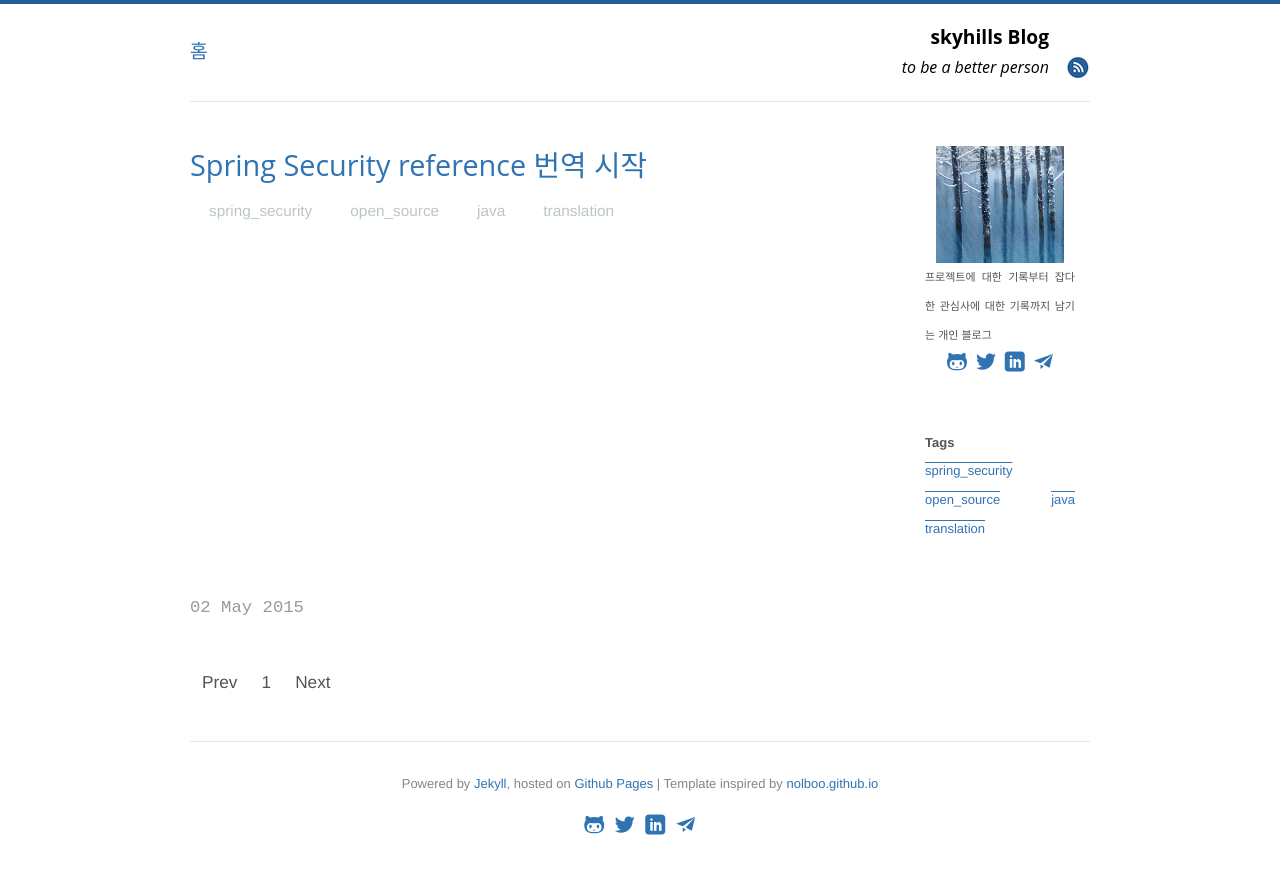
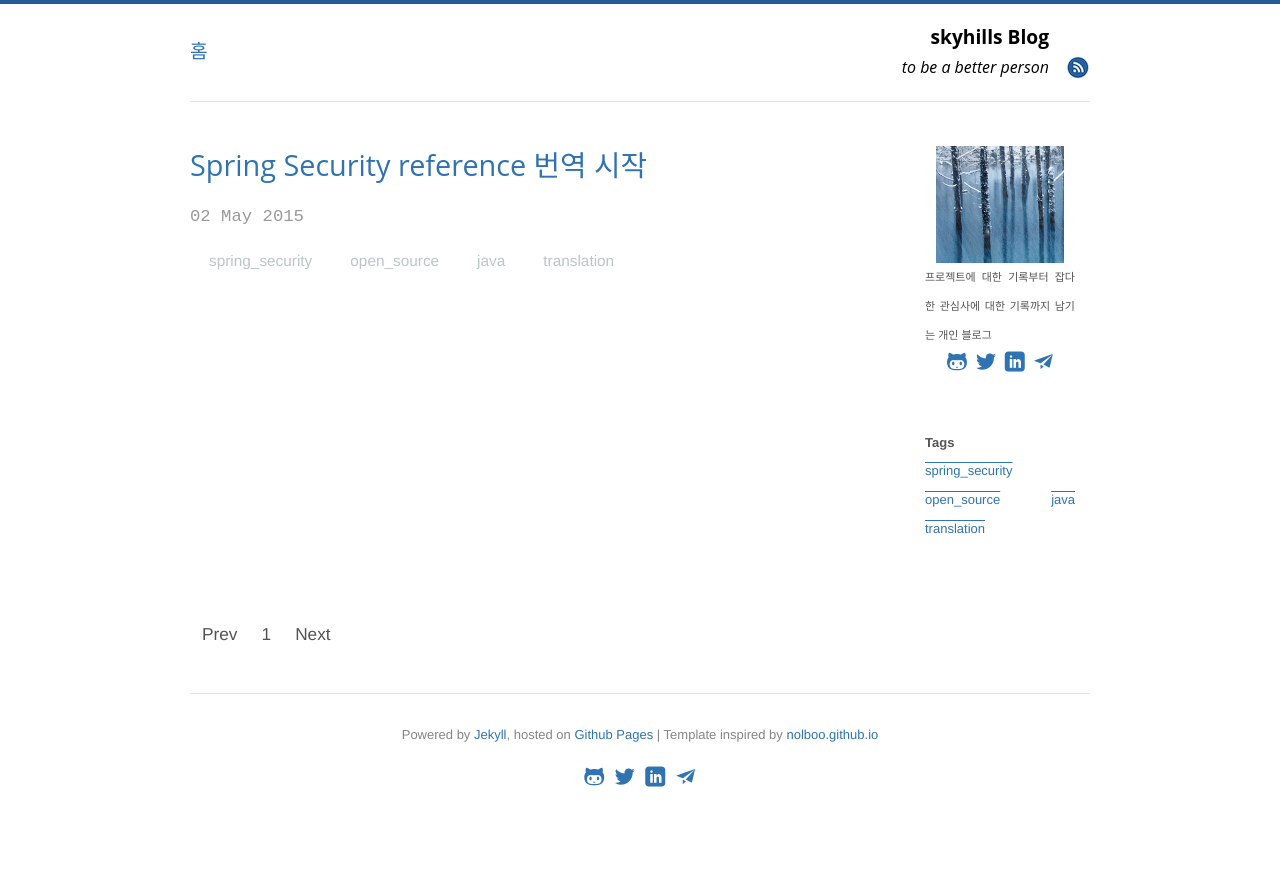
Before and after one commit to skyhills13/skyhills13.github.io, a Jekyll site: the page built from index.html, in a window 1280 px wide. Shown: the top 874 px of the page. Built offline with Jekyll 4.4.1, drawn with Linux system fonts in a browser that asks for light colours; Markdown is read by kramdown in place of the engine named in the settings; the list of posts is cut into pages by our own code; comment, search, counter and statistics services are not loaded.

Commit message:
change tag position

```diff
--- a/index.html
+++ b/index.html
@@ -12,16 +12,15 @@ description: to be a better person
         <h2>
           <a href="{{ post.url }}">{{ post.title }}</a>
         </h2>
+        <p>
+          <span class="date">{{ post.date | date_to_string }}</span>
+          <span class="description">{{ post.description }}</span>
+        </p>
         <ul class="tags cf">
           {% for tag in post.tags %}
           <li><a href="/search/?tags={{ tag }}">{{ tag | downcase }}</a></li>
           {% endfor %}
         </ul>
-        <p>
-          <span class="date">{{ post.date | date_to_string }}</span>
-          <span class="description">{{ post.description }}</span>
-        </p>
-
       </li>
     {% endfor %}
   </ul>
```
